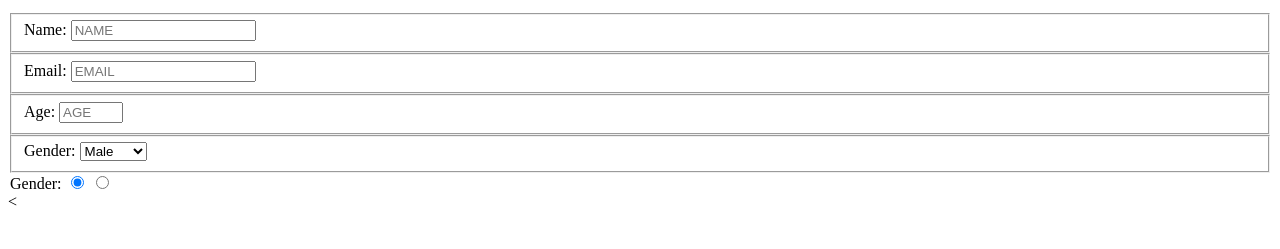
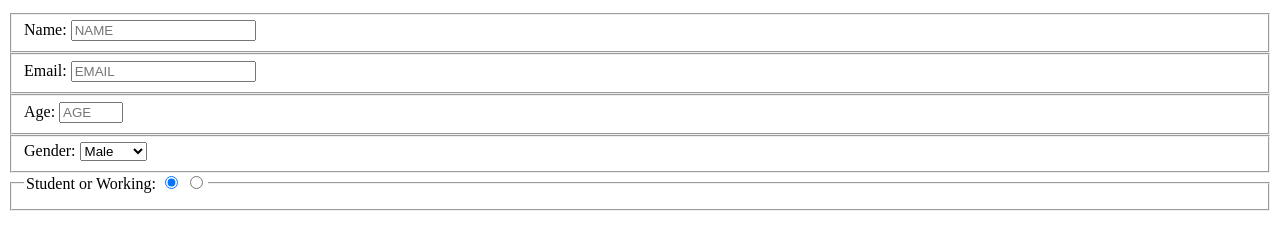
Before and after one commit to 0asisCat/survey-form-fcc, a plain HTML site: page index.html in a window 1280 px wide. Shown: the part 101-350 px from the top of the page. Drawn offline with Linux system fonts and the light colour scheme.

Commit message:
radio fieldset

```diff
--- a/index.html
+++ b/index.html
@@ -26,11 +26,12 @@
             </select>
         </label>
       </fieldset>
-        <legend>Gender:
-            <label><input type="radio" name="radio" checked></label>
-            <label><input type="radio" name="radio"></label>
+      <fieldset>
+        <legend>Student or Working:
+            <label><input type="radio" name="radio" value="Student" checked></label>
+            <label><input type="radio" name="radio" value="Working"></label>
         </legend>
-        <
+      </fieldset>
     </form>
   </body>
 </html>
```
